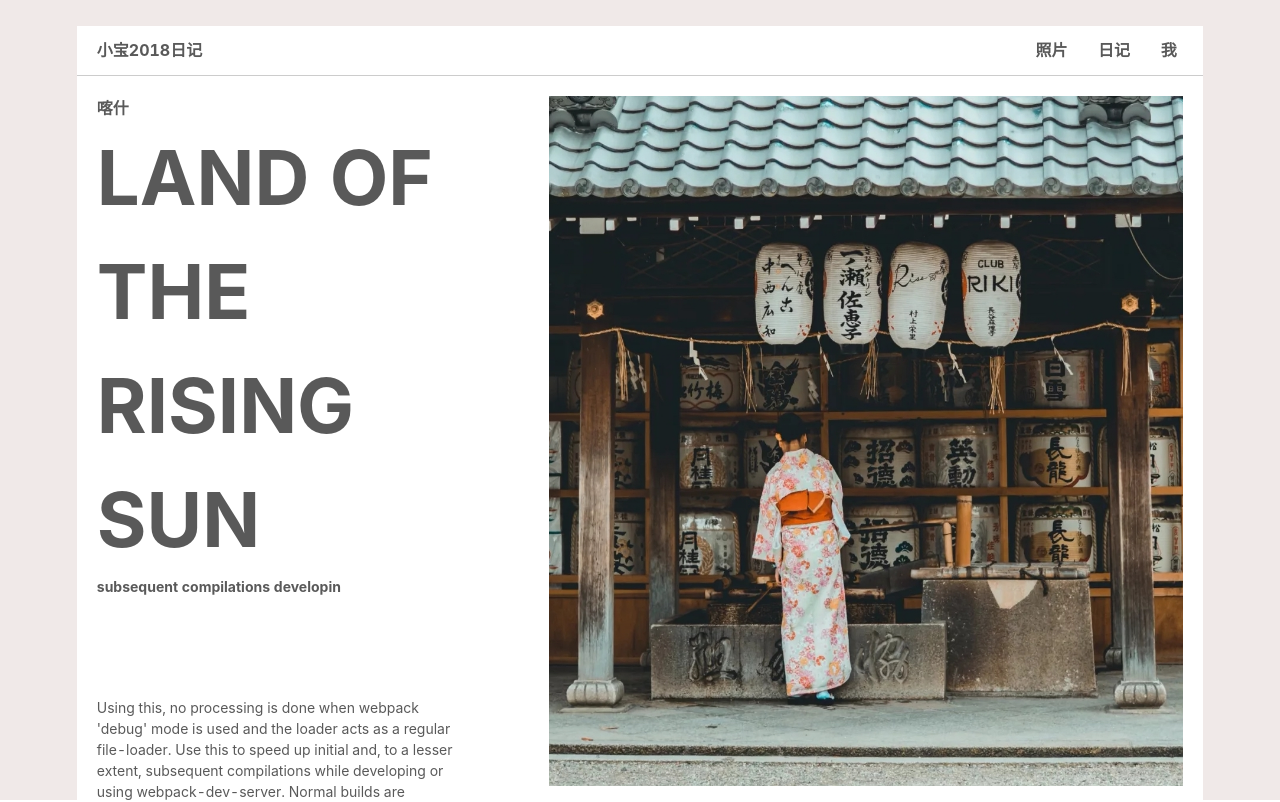
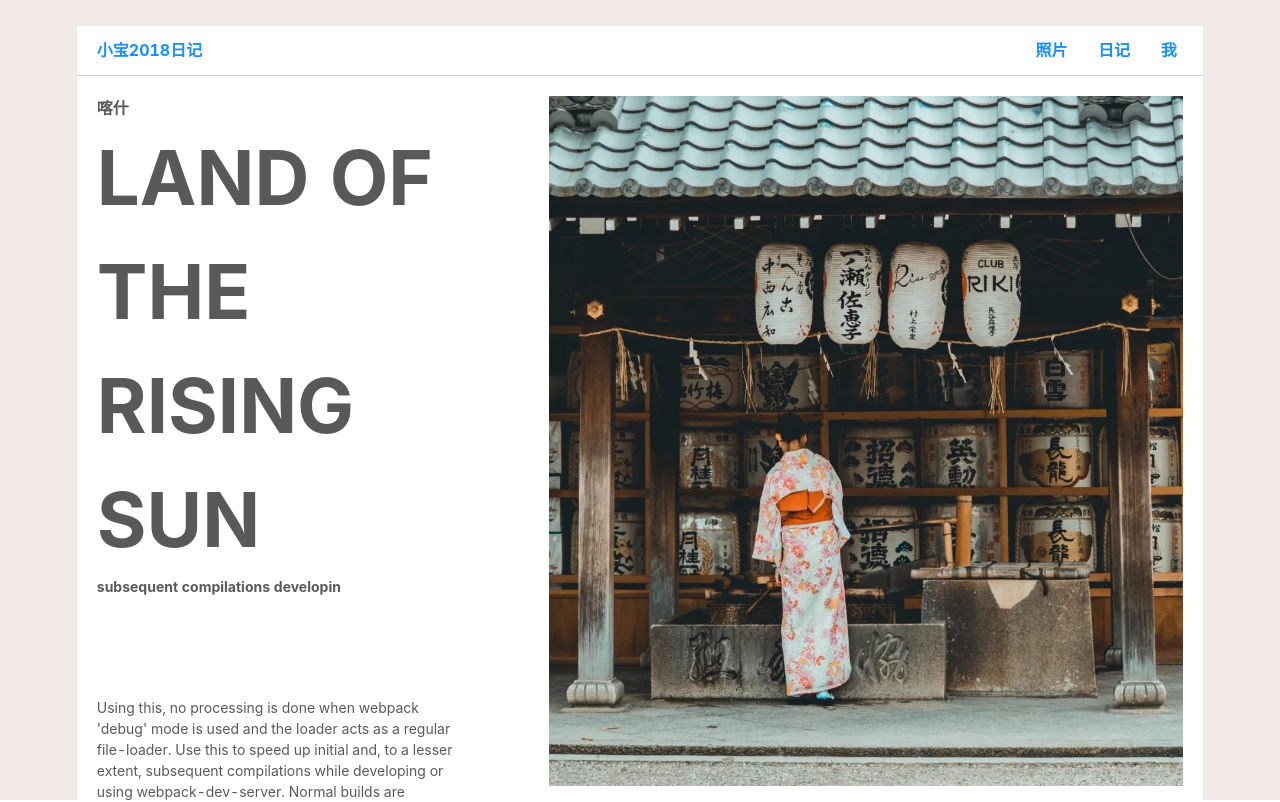
Before and after one commit to ReusLi/penny-website, a React app: page / in a window 1280 px wide. Shown: the top 802 px of the page. Built offline with nearby package versions, Linux system fonts and the light colour scheme.

Commit message:
update App , but now it is no use

```diff
--- a/src/App.tsx
+++ b/src/App.tsx
@@ -1,53 +1,12 @@
 import * as React from 'react'
-
-import { Row, Col } from 'antd'
 
 export default class App extends React.Component {
 
     public render() {
         return (
-            <Row>
-                <Row className={"top"}
-                    type="flex"
-                    justify="space-between"
-                    align="middle"
-                >
-                    <Col className={"top-col"}
-                    >
-                        小宝2018日记
-                    </Col>
-
-                    <Col span={4}>
-                        <Col className={"top-col"} span={8}>照片</Col>
-                        <Col className={"top-col"} span={8}>日记</Col>
-                        <Col className={"top-col"} span={8}>我</Col>
-                    </Col>
-                </Row>
-                <Row className={"middle"}>
-                    <Col span={8}>
-                        <Row className={"text1"}>喀什</Row>
-                        <Row className={"text2"}>LAND OF THE RISING SUN</Row>
-                        <Row className={"text3"}>subsequent compilations developin</Row>
-                        <Row className={"text4"}>
-                            Using this, no processing is done when webpack 'debug' mode is used and the loader acts as a regular file-loader.
-                            Use this to speed up initial and, to a lesser extent, subsequent compilations while developing or using webpack-dev-server.
-                            Normal builds are processed normally, outputting optimized files.
-                            Using this, no processing is done when webpack 'debug' mode is used and the loader acts as a regular file-loader.
-                            Use this to speed up initial and, to a lesser extent, subsequent compilations while developing or using webpack-dev-server.
-                            Normal builds are processed normally, outputting optimized files.
-                            Using this, no processing is done when webpack 'debug' mode is used and the loader acts as a regular file-loader.
-                            Use this to speed up initial and, to a lesser extent, subsequent compilations while developing or using webpack-dev-server.
-                            Normal builds are processed normally, outputting optimized files.
-                            Use this to speed up initial and, to a lesser extent, subsequent compilations while developing or using webpack-dev-server.
-                            Normal builds are processed normally, outputting optimized files.
-                        </Row>
-                    </Col>
-                    <Col span={14} offset={2}>
-                        <img className={"mid-img"} src="../images/pitrue.jpg"></img>
-                    </Col>
-                </Row>
-                <Row></Row>
-            </Row>
+            <div>
+                nothing
+            </div>
         )
     }
 }
--- /dev/null
+++ b/src/home/index.tsx
@@ -0,0 +1,60 @@
+import * as React from 'react'
+import { Link } from 'react-router-dom'
+
+import { Row, Col } from 'antd'
+
+export default class Home extends React.Component {
+
+    public render() {
+        return (
+            <Row>
+                <Row className={"top"}
+                    type="flex"
+                    justify="space-between"
+                    align="middle"
+                >
+                    <Col className={"top-col"}
+                    >
+                        <Link to="/">小宝2018日记</Link>
+                    </Col>
+
+                    <Col span={4}>
+                        <Col className={"top-col"} span={8}>
+                            <Link to="/pic">照片</Link>
+                        </Col>
+                        <Col className={"top-col"} span={8}>
+                            <Link to="/note">日记</Link>
+                        </Col>
+                        <Col className={"top-col"} span={8}>
+                            <Link to="/user">我</Link>
+                        </Col>
+                    </Col>
+                </Row>
+                <Row className={"middle"}>
+                    <Col span={8}>
+                        <Row className={"text1"}>喀什</Row>
+                        <Row className={"text2"}>LAND OF THE RISING SUN</Row>
+                        <Row className={"text3"}>subsequent compilations developin</Row>
+                        <Row className={"text4"}>
+                            Using this, no processing is done when webpack 'debug' mode is used and the loader acts as a regular file-loader.
+                            Use this to speed up initial and, to a lesser extent, subsequent compilations while developing or using webpack-dev-server.
+                            Normal builds are processed normally, outputting optimized files.
+                            Using this, no processing is done when webpack 'debug' mode is used and the loader acts as a regular file-loader.
+                            Use this to speed up initial and, to a lesser extent, subsequent compilations while developing or using webpack-dev-server.
+                            Normal builds are processed normally, outputting optimized files.
+                            Using this, no processing is done when webpack 'debug' mode is used and the loader acts as a regular file-loader.
+                            Use this to speed up initial and, to a lesser extent, subsequent compilations while developing or using webpack-dev-server.
+                            Normal builds are processed normally, outputting optimized files.
+                            Use this to speed up initial and, to a lesser extent, subsequent compilations while developing or using webpack-dev-server.
+                            Normal builds are processed normally, outputting optimized files.
+                        </Row>
+                    </Col>
+                    <Col span={14} offset={2}>
+                        <img className={"mid-img"} src="../images/pitrue.jpg"></img>
+                    </Col>
+                </Row>
+                <Row></Row>
+            </Row>
+        )
+    }
+}
--- a/src/index.tsx
+++ b/src/index.tsx
@@ -1,10 +1,11 @@
 import * as React from 'react';
 import * as ReactDOM from 'react-dom';
-import App from './App';
+
+import AppRouter from './router'
 
 import './App.css';
 
 ReactDOM.render(
-  <App />,
+  <AppRouter/>,
   document.getElementById('root') as HTMLElement
 );
```
